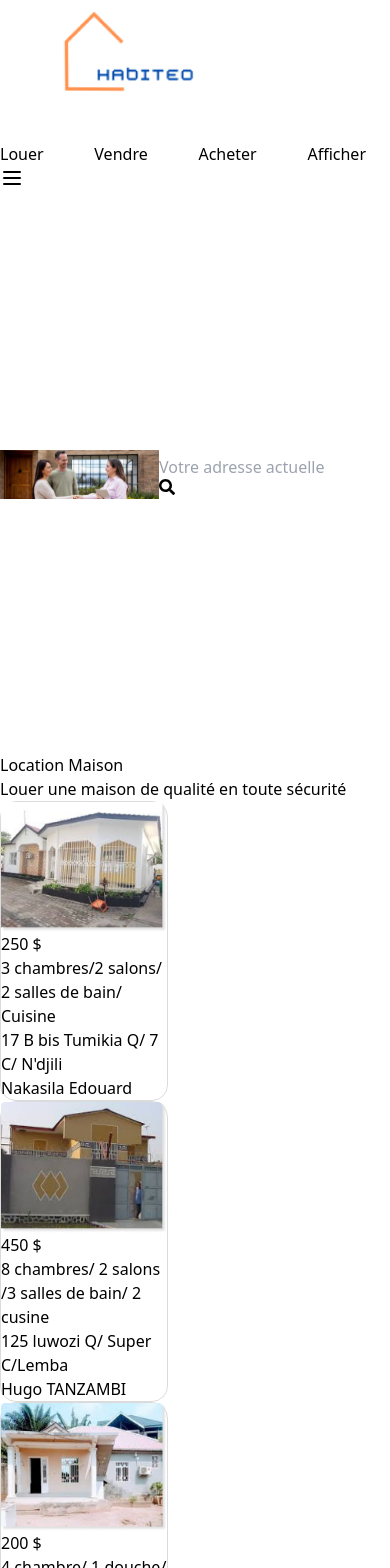
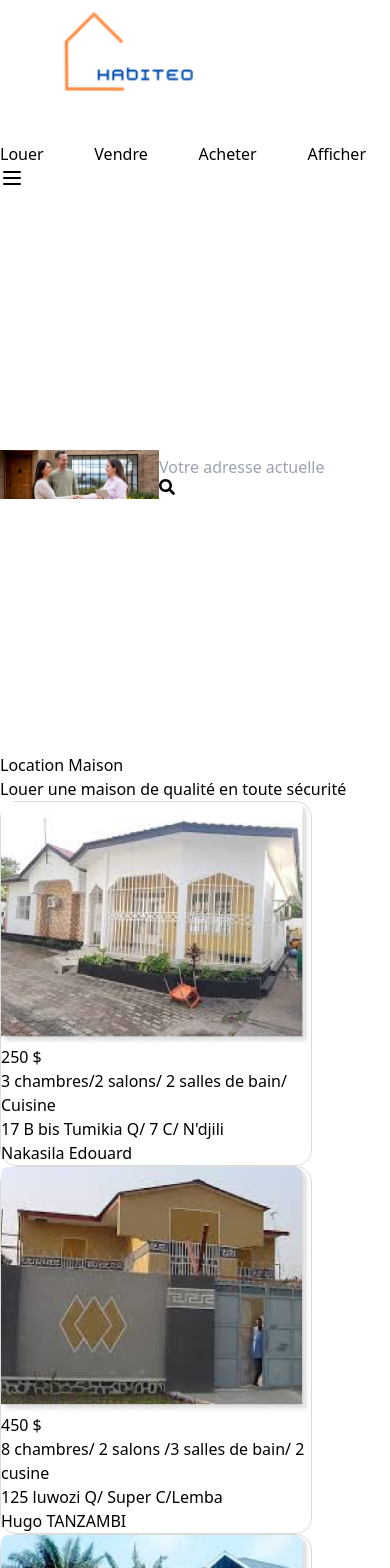
Before and after one commit to Edonak/Habiteo, a React (Vite) app: page / in a window 390 px wide. Shown: the top 1568 px of the page. Built offline with nearby package versions, Linux system fonts and the light colour scheme.

Commit message:
Debut responsive achat maison

```diff
--- a/src/index.css
+++ b/src/index.css
@@ -52,7 +52,7 @@
     .sell-card{
         border: 1px solid rgba(153, 151, 151, 0.349);
         cursor: pointer;
-        width: 43%;
+        width: 80%;
         border-style: solid;
         border-radius: 1rem;
       }
@@ -62,5 +62,6 @@
         justify-content:center;
         flex-wrap: wrap;
 
+
       }
 }
```
